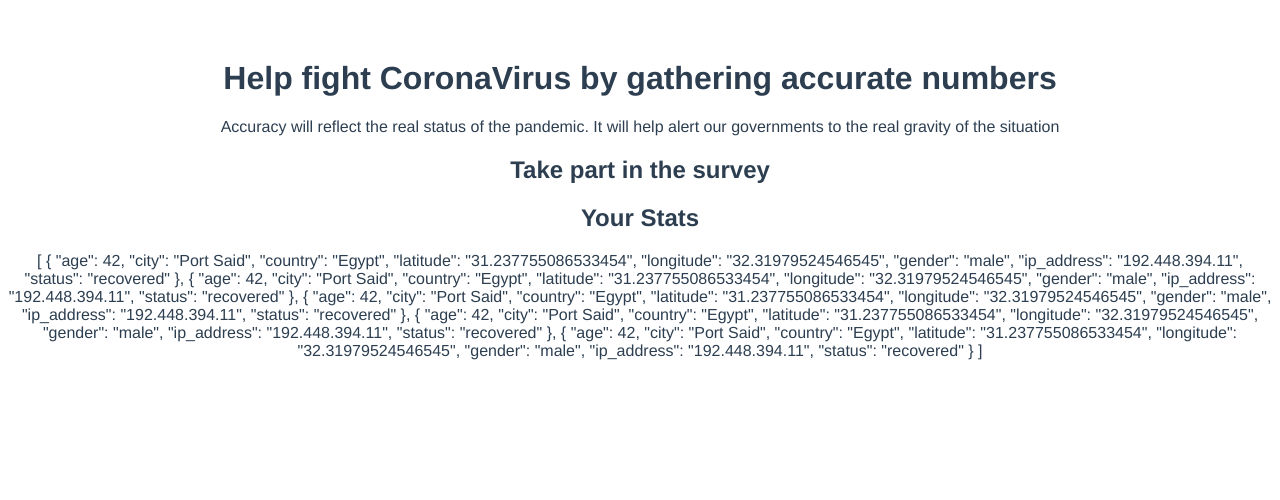
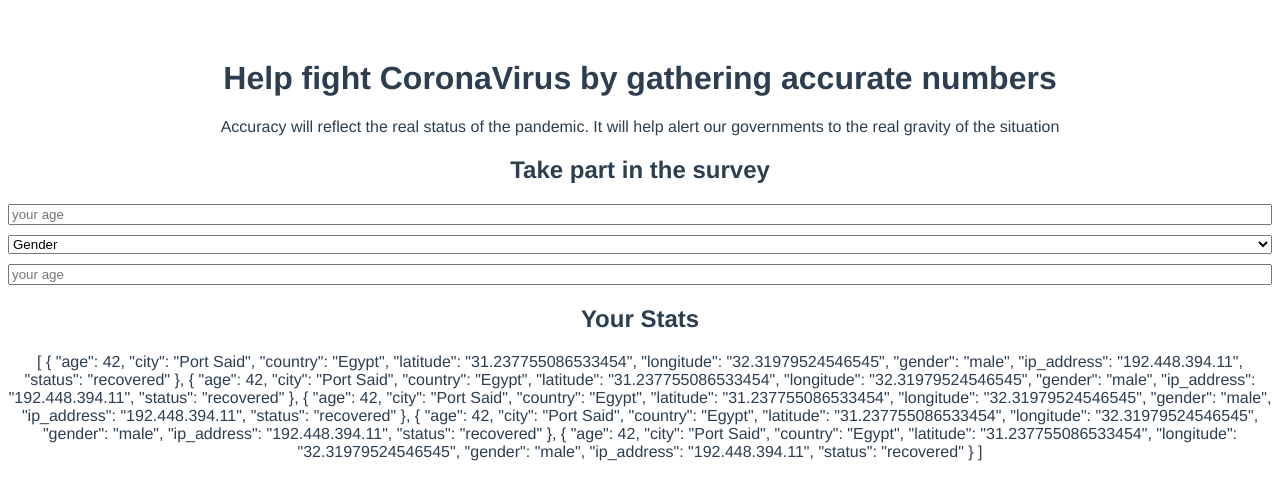
Before and after one commit to samicodesit/corona-stats, a Vue app: page / in a window 1280 px wide. Shown: the top 500 px of the page. Built offline with nearby package versions, Linux system fonts and the light colour scheme; no server answers.

Commit message:
feat: added geo services methods

```diff
--- a/package.json
+++ b/package.json
@@ -8,6 +8,7 @@
     "lint": "vue-cli-service lint"
   },
   "dependencies": {
+    "all-the-cities": "^3.0.0",
     "core-js": "^3.6.4",
     "vue": "^2.6.11"
   },
--- a/src/components/SurveyForm.vue
+++ b/src/components/SurveyForm.vue
@@ -1,28 +1,114 @@
 <template>
   <section>
     <h2>Take part in the survey</h2>
+    <form class="form">
+      <input type="text" placeholder="your age" v-model.number="input.age" />
+      <select v-model="input.gender">
+        <option value="null" disabled>Gender</option>
+        <option value="male">Male</option>
+        <option value="female">Female</option>
+        <option value="other">Other</option>
+      </select>
+      <input type="text" placeholder="your age" v-model.number="input.age" />
+    </form>
   </section>
 </template>
 
 <script>
+import cities from "all-the-cities";
+
 export default {
   name: "SurveyForm",
+  data: () => ({
+    input: {
+      age: null,
+      gender: null
+    },
+
+    navigatorGeo: {
+      lat: null,
+      lng: null
+    },
+
+    cities
+  }),
+  async mounted() {
+    console.log(cities);
+    const { latitude: lat, longitude: lng } =
+      (await this.getGeoPosition()) || {};
+
+    if (lat && lng) {
+      this.reverseGeo([lat, lng]);
+    }
+  },
   methods: {
     initGeoLocator() {
-      if (!navigator.geolocation) return;
+      if (!navigator.geolocation) return new Promise(resolve => resolve({}));
 
-      const Geo = navigator.geolocation;
-      const success = ({ coords }) => {
-        const { latitude, longitude } = coords;
-        console.log(latitude);
-        console.log(longitude);
-      };
-      const fail = err => {
-        console.log(err, "error");
-      };
+      if (navigator.geolocation) {
+        return new Promise((resolve, reject) =>
+          navigator.geolocation.getCurrentPosition(resolve, reject)
+        );
+      }
+    },
+    async getGeoPosition() {
+      // returns { latitude, longitude }
+      try {
+        const { coords } = await this.initGeoLocator();
 
-      Geo.getCurrentPosition(success, fail);
+        return coords;
+      } catch (error) {
+        if (error.code === 1) return "denied";
+
+        return error;
+      }
+    },
+    async reverseGeo(coords) {
+      // receives [lat, lng]
+      // returns state
+      const [lat, lng] = coords || [];
+      const apiKey = process.env.VUE_APP_GEOCODE_KEY;
+      const url = `http://www.mapquestapi.com/geocoding/v1/reverse?key=${apiKey}&location=${lat},${lng}`;
+
+      const res = await fetch(url);
+      const jsonRes = await res.json();
+
+      const { results } = jsonRes;
+      const state =
+        results &&
+        results[0] &&
+        results[0].locations &&
+        results[0].locations[0] &&
+        results[0].locations[0].adminArea3;
+
+      return state;
+    },
+    setNavigatorGeoData(coords) {
+      const [lat, lng] = coords;
+
+      this.navigatorGeo.lat = lat;
+      this.navigatorGeo.lng = lng;
+    }
+  },
+  computed: {
+    navigatorGeoDataExists() {
+      return this.navigatorGeo.lat && this.navigatorGeo.lng;
     }
   }
 };
 </script>
+
+<style scoped>
+.form {
+  display: grid;
+  grid-row-gap: 10px;
+  grid-template-columns: repeat(2, 1fr);
+  grid-column-gap: 10px;
+}
+
+@media screen and (min-width: 590px) {
+  .form {
+    grid-template-columns: 1fr;
+  }
+}
+</style>
```
Also changed, not shown: 2 other files (tests, documents, lock files or other folders).
